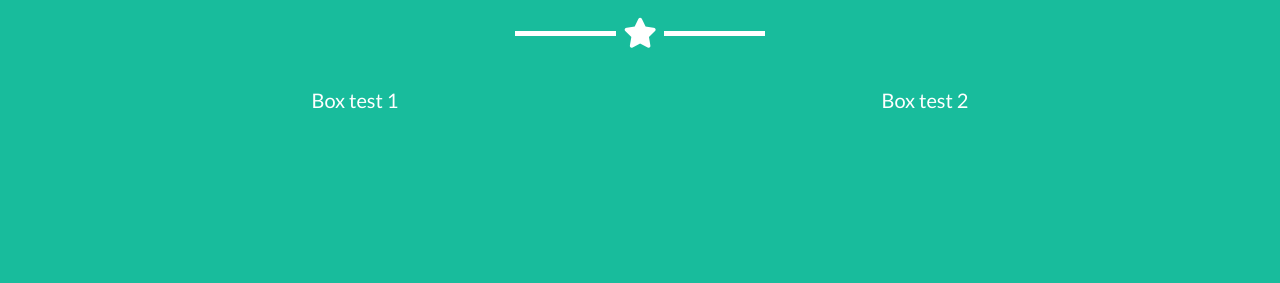
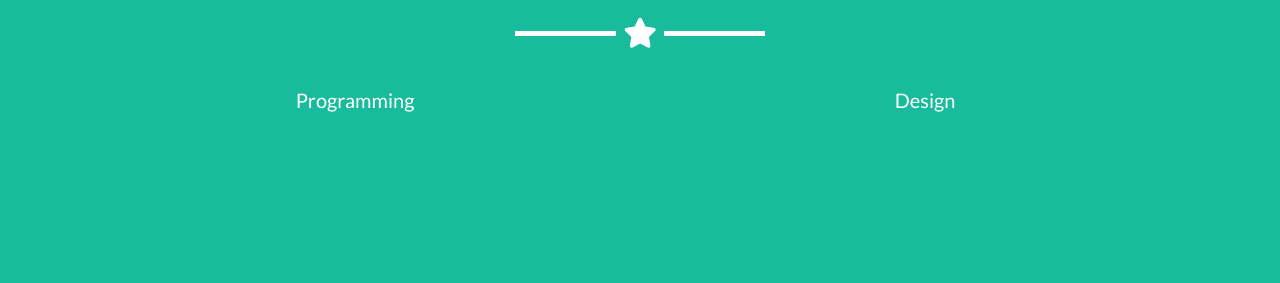
Before and after one commit to jamiedumayne/jamiedumayne.github.io, a Jekyll site: the page built from _posts/2014-07-18-project-1.markdown, in a window 1280 px wide and 900 px high, scrolled down 2249 px. Shown: the part 172-455 px from the top of the window. Built offline with Jekyll 4.4.1, drawn with Linux system fonts in a browser that asks for light colours.

Commit message:
Update skills.html

```diff
--- a/_includes/skills.html
+++ b/_includes/skills.html
@@ -9,10 +9,10 @@
     </div>
     <div class="float-container">
       <div class="float-child">
-        <p>Box test 1</p>
+        <p>Programming</p>
       </div>
       <div class="float-child">
-        <p>Box test 2</p>
+        <p>Design</p>
       </div>
     </div>
   </div>
```
